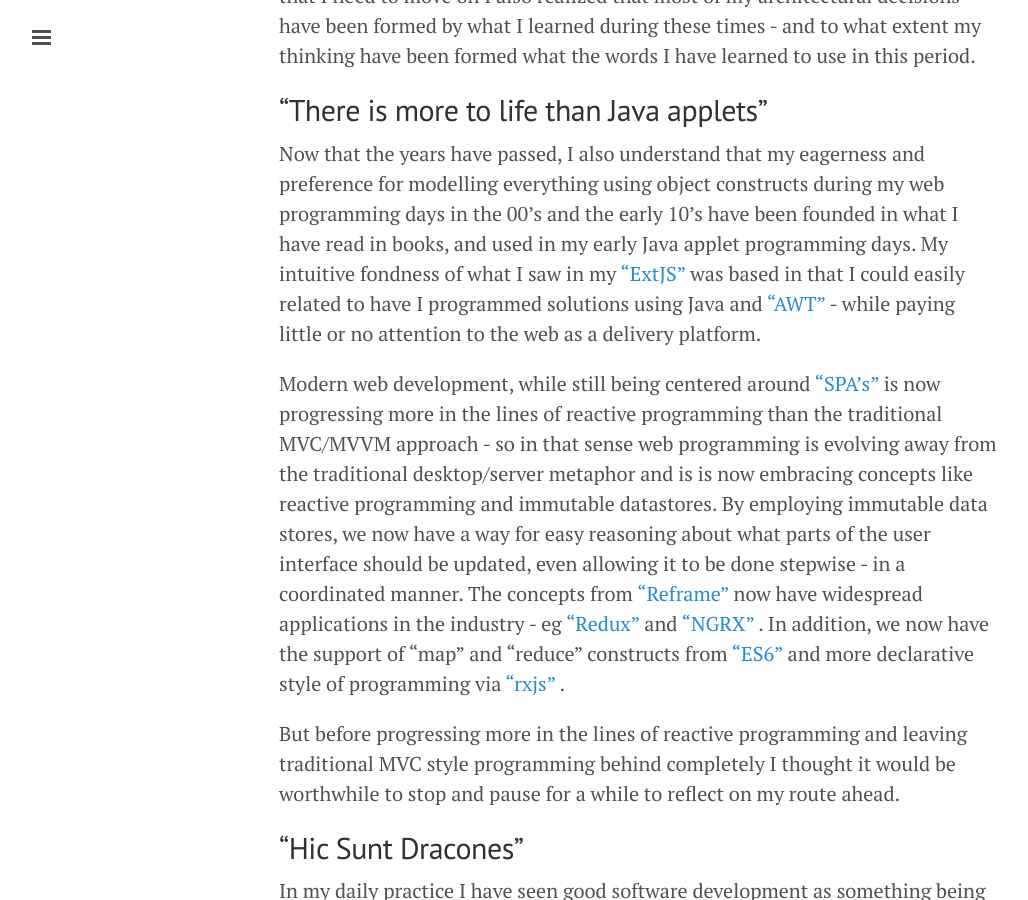
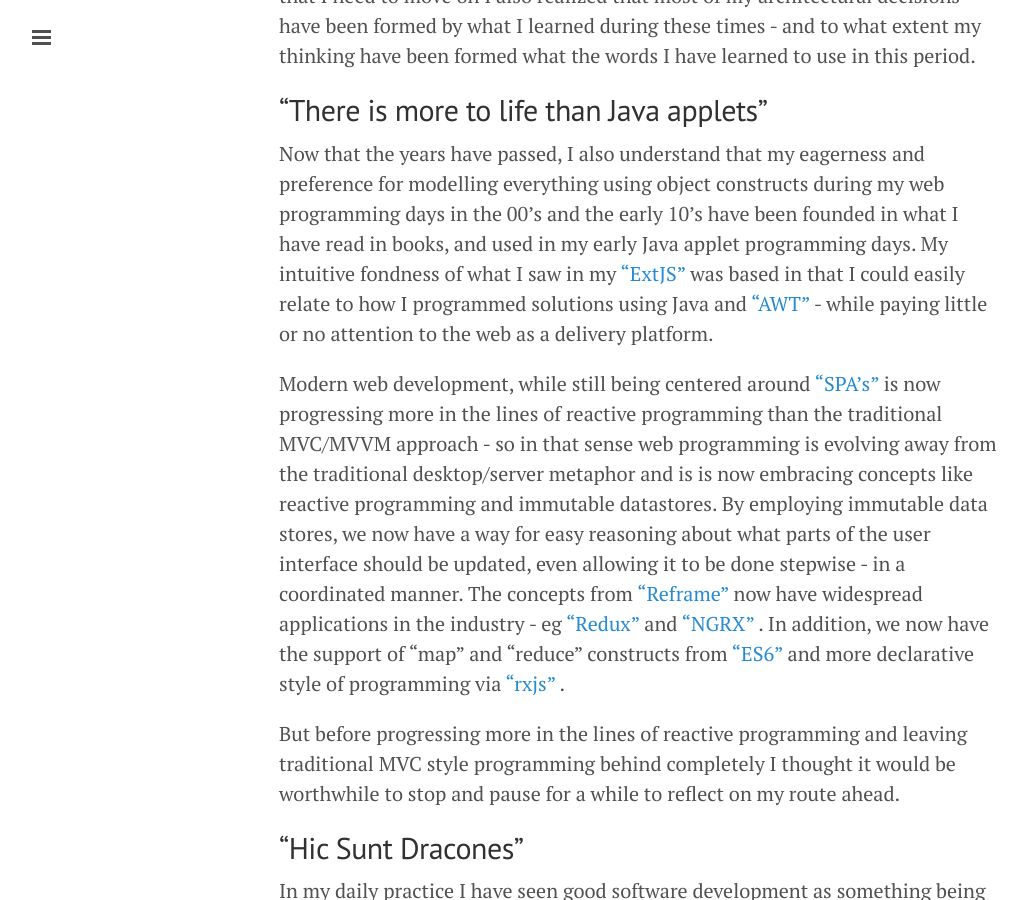
Before and after one commit to jacobandresen/searchzen.org, a Jekyll site: the page built from _posts/2020-07-26-Code-all-the-things.markdown, in a window 1280 px wide and 900 px high, scrolled down 661 px. Shown: the whole window, without its empty margins (1-1029 px from the left). Built offline with Jekyll 4.4.1, drawn with Linux system fonts in a browser that asks for light colours.

Commit message:
minor fixes

```diff
--- a/_posts/2020-07-26-Code-all-the-things.markdown
+++ b/_posts/2020-07-26-Code-all-the-things.markdown
@@ -12,7 +12,7 @@
 
 ## "There is more to life than Java applets"
 
-Now that the years have passed, I also understand that my eagerness and preference for modelling everything using object constructs during my web programming days in the 00's and the early 10's have been founded in what I have read in books, and used in my early Java applet programming days. My intuitive fondness of what I saw in my ["ExtJS"](https://www.extjs.com/") was based in that I could easily related to have I programmed solutions using Java and ["AWT"](https://docs.oracle.com/javase/7/docs/api/java/awt/package-summary.html)  - while paying little or no attention to the web as a delivery platform.
+Now that the years have passed, I also understand that my eagerness and preference for modelling everything using object constructs during my web programming days in the 00's and the early 10's have been founded in what I have read in books, and used in my early Java applet programming days. My intuitive fondness of what I saw in my ["ExtJS"](https://www.extjs.com/") was based in that I could easily relate to how I programmed solutions using Java and ["AWT"](https://docs.oracle.com/javase/7/docs/api/java/awt/package-summary.html)  - while paying little or no attention to the web as a delivery platform.
 
 Modern web development, while still being centered around ["SPA's"](https://en.wikipedia.org/wiki/Single-page_application) is now progressing more in the lines of reactive programming than the traditional MVC/MVVM approach  - so in that sense web programming is evolving away from the traditional desktop/server metaphor and is is now embracing concepts like reactive programming and immutable datastores. By employing immutable data stores, we now have a way for easy reasoning about what parts of the user interface should be updated, even allowing it to be done stepwise - in a coordinated manner. The concepts from ["Reframe"](http://day8.github.io/re-frame/) now have widespread applications in the industry  - eg ["Redux"](https://redux.js.org/) and ["NGRX"](https://ngrx.io/) . In addition, we now have the support of "map" and "reduce" constructs from ["ES6"](https://developer.mozilla.org/en-US/docs/Web/JavaScript/Reference/Global_Objects/Array) and more declarative style of programming via ["rxjs"](https://www.learnrxjs.io/) .
 
@@ -35,9 +35,8 @@
 
 I think that decisions or design considerations relevant to features should be taken the teams implementing them whenever possible. In my experience - code that captures or tries to mimic human experience wille be more successfully implemented , when the teams implementing it have a better understanding of the context (I tried to capture my thoughts on this as ["Mindful software"](http://searchzen.org/2011/04/19/Mindful-software/) ).  Given that features will be implemented using  code, it would beneficial that the features are described in manner that uses code whenever possible. Concretely, to me "code all the things"  would the mean the following to me in the context of implementing features for an organisation in 2020:
 
-
-* evolve feature descriptions using automated test specifications (e.g using ["cypress"](https://cypress.io)
-* maintain and use a common design system using modern styling mechanisms (e.g ["SASS"](https://sass-lang.com/)
+* evolve feature descriptions using automated test specifications (e.g using ["cypress"](https://cypress.io) )
+* maintain and use a common design system using modern styling mechanisms (e.g ["SASS"](https://sass-lang.com/) )
 * maintain and use a common component library (e.g using ["TypeScript"](https://www.typescriptlang.org/)  and ["StoryBook"](https://storybook.js.org/) )
 * implement features using microservices for easier scalability  (e.g using ["Docker"](https://www.docker.com/) and ["Kubernetes"](https://kubernetes.io/) and ["OpenAPI"](https://swagger.io/specification/) )
 * guide system coherency using reactive programming (E.g using ["Reactive extensions"](http://reactivex.io/) )
```
